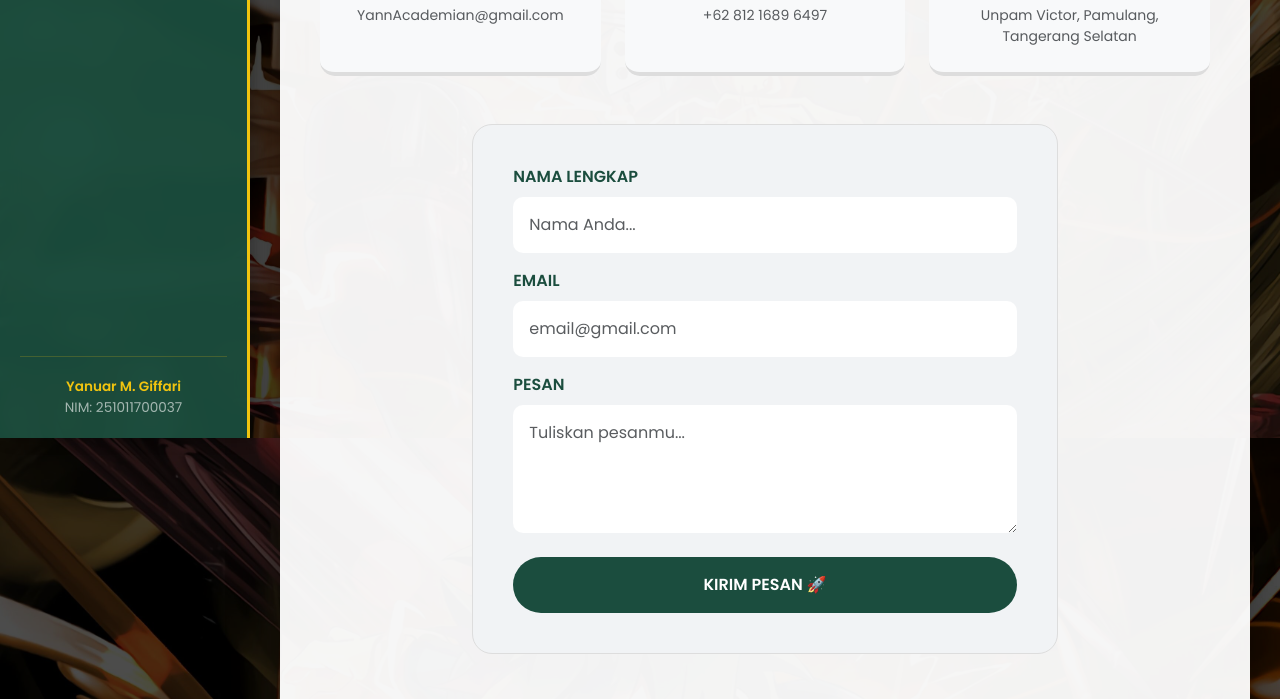
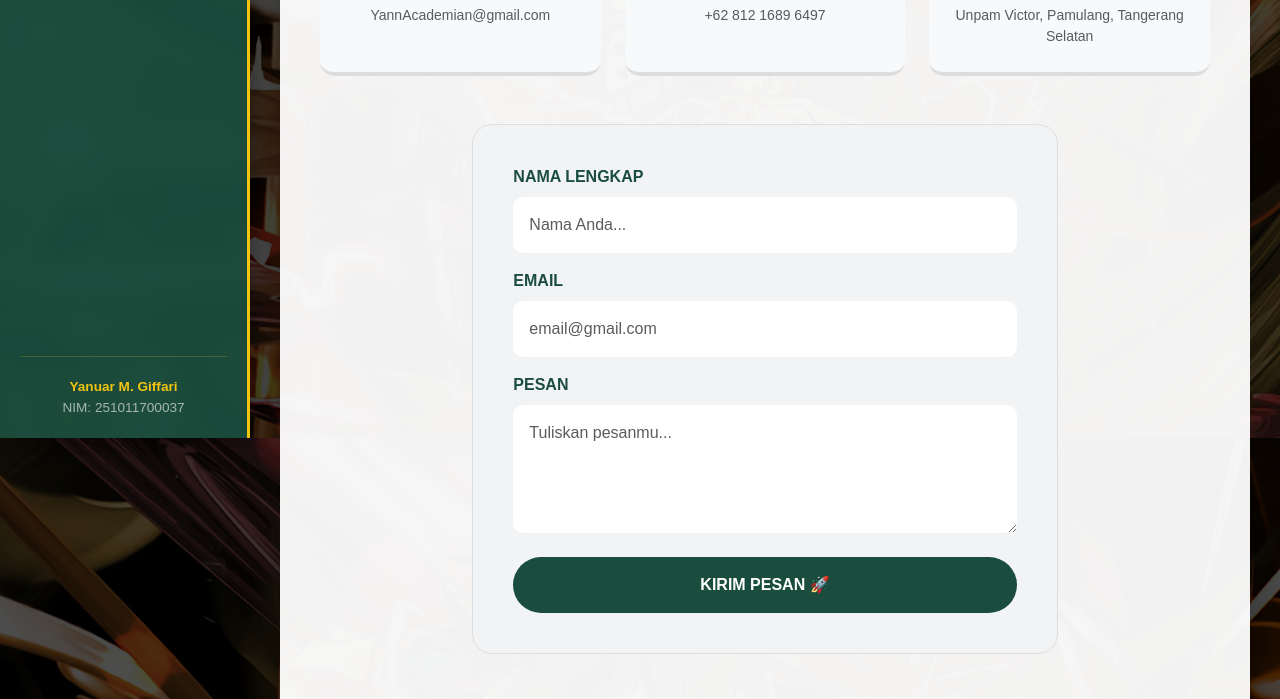
Before and after one commit to yanuaraja12/tugas-uas-pemograman-web-1, a plain HTML site: page contact.html in a window 1280 px wide. Shown: the part 362-1061 px from the top of the page. Drawn offline with nearby package versions, Linux system fonts and the light colour scheme.

Commit message:
Update contact.html

```diff
--- a/contact.html
+++ b/contact.html
@@ -6,8 +6,6 @@
     <title>CONTACT - THE LEGEND OF DEKU</title>
 
     <link href="https://cdn.jsdelivr.net/npm/bootstrap@5.3.3/dist/css/bootstrap.min.css" rel="stylesheet">
-    <link href="https://fonts.googleapis.com/css2?family=Cinzel:wght@700&family=Poppins:wght@300;400;600&display=swap" rel="stylesheet">
-
     <style>
         :root {
             --primary-green: #1b4d3e;
@@ -31,7 +29,6 @@
             to { opacity: 1; transform: translateY(0); }
         }
 
-        /* --- SIDEBAR STYLE (Konsisten) --- */
         .sidebar {
             width: var(--sidebar-width);
             height: 100vh;
@@ -95,7 +92,6 @@
             text-align: center;
         }
 
-        /* --- MAIN CONTENT AREA --- */
         .main-content {
             margin-left: var(--sidebar-width);
             padding: 30px;
@@ -159,7 +155,6 @@
             transform: scale(1.05);
         }
 
-        /* --- FOOTER --- */
         .footer-custom {
             margin-top: 50px;
             color: white;
@@ -171,7 +166,6 @@
             box-shadow: 0 -5px 20px rgba(241, 196, 15, 0.3);
         }
 
-        /* Responsive Mobile */
         @media (max-width: 992px) {
             .sidebar {
                 width: 100%; height: auto; position: relative;
```
